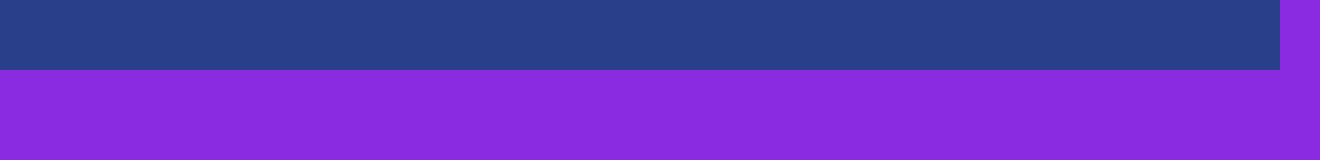
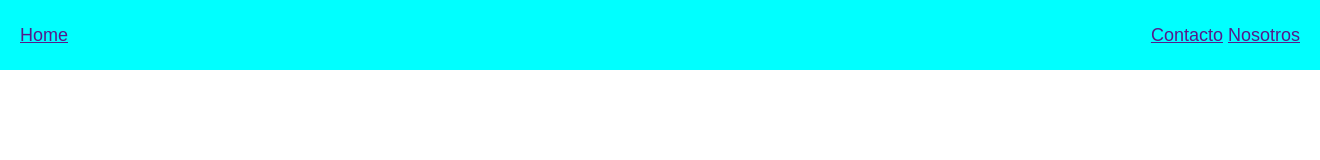
Before and after one commit to Axelchita87/BEDU_dw-pt-21-04, a plain HTML site: page index.html in a window 1280 px wide. Shown: the whole page, 1320 px wide, since content can reach past the window. Drawn offline with Linux system fonts and the light colour scheme; files that its build step writes are made by us from their sources.

Commit message:
se agragan la carpeta CSS

```diff
--- /dev/null
+++ b/CSS/main.css
@@ -0,0 +1,20 @@
+body{
+    margin: 0;
+}
+nav{
+    background-color: cyan;
+    font-size: 18px;
+    font-family: sans-serif;
+    width: 100%;
+    height: 70px;
+    display: flex;
+    justify-content: space-between;
+    align-items: center;
+    padding: 0 20px 0 20px;
+}
+
+#titulo-home{
+    font-size: 30px;
+    font-family: cursive;
+    color: white;
+}
--- a/assets/main.css
+++ /dev/null
@@ -1,17 +0,0 @@
-body{
-    margin: 0;
-    background-color: blueviolet;
-}
-nav{
-    background-color: #293f8a;
-    font-size: 18px;
-    font-family: sans-serif;
-    width: 100%;
-    height: 70px;
-}
-
-#example-relative{
-    width: 500px;
-    height: 200px;
-    background-color: red;
-}
--- a/index.html
+++ b/index.html
@@ -6,15 +6,19 @@
     <meta http-equiv="X-UA-Compatible" content="IE=edge">
     <meta name="viewport" content="width=device-width, initial-scale=1.0">
     <title>Matcha</title>
-    <link rel="stylesheet" href="assets/css/main.css">
+    <link rel="stylesheet" href="CSS/main.css">
 </head>
+
 <body>
     <nav>
-        <a href="Home"></a>
-        <a href="Contacto"></a>
-        <a href="Nosotros"></a>
+        <a href="">Home</a>
+        <div>
+            <a href="">Contacto</a>
+            <a href="">Nosotros</a>
+        </div>
 
     </nav>
+
 
 </body>
 
```
